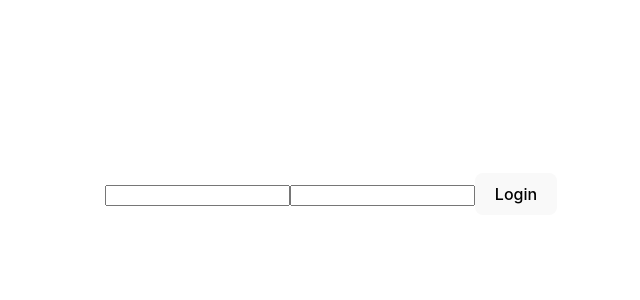
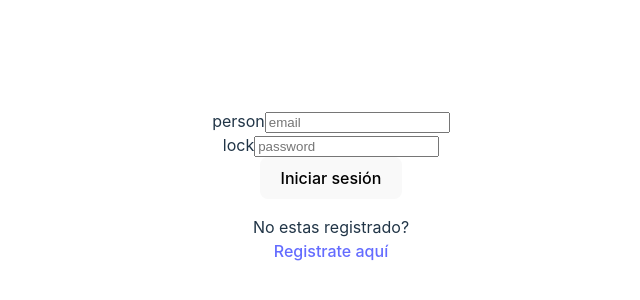
Before and after one commit to VeroPolegre/Fincas_Front, a React (Vite) app: page /login in a window 1280 px wide. Shown: the part 206-506 px from the top of the page, without its empty margins (309-949 px from the left). Built offline with nearby package versions, Linux system fonts and the light colour scheme.

Commit message:
login rename español

```diff
--- a/src/App.jsx
+++ b/src/App.jsx
@@ -2,18 +2,18 @@ import React from "react";
 import "./App.css";
 import Login from "./components/Login/Login";
 import Register from "./components/Register/Register";
-import { BrowserRouter,Routes, Route } from "react-router-dom";
+import { BrowserRouter as Router,Routes, Route } from "react-router-dom";
 
 function App() {
   return (
-    <div className="App">
-      <BrowserRouter>
+    <>
+      <Router>
         <Routes>
-          <Route path="/register" element={<Register />} />
-          <Route path="/login" element={<Login />} />
+          <Route path="/register" element={<Register />}> </Route>
+          <Route path="/login" element={<Login />}> </Route>
         </Routes>
-      </BrowserRouter>
-    </div>
+      </Router>
+    </>
   );
 }
 
--- a/src/components/Login/Login.jsx
+++ b/src/components/Login/Login.jsx
@@ -1,6 +1,8 @@
-import React, { useState } from "react";
-import { useDispatch } from "react-redux";
-import { login } from "../../features/auth/authSlice";
+import React, { useState, useEffect } from "react";
+import { useDispatch, useSelector } from "react-redux";
+import { login, reset } from "../../features/auth/authSlice";
+import { useNavigate } from "react-router-dom";
+import "./Login.scss";
 
 const Login = () => {
   const [formData, setFormData] = useState({
@@ -8,32 +10,100 @@ const Login = () => {
     password: "",
   });
   const { email, password } = formData;
+  const { isSuccess, message, isError } = useSelector((state) => state.auth);
+
+  const navigate = useNavigate();
+  const dispatch = useDispatch();
+
+  const [errors, setErrors] = useState({});
+  const [loginError, setLoginError] = useState(null);
+
+  useEffect(() => {
+    if (isSuccess) {
+      navigate("/");
+    }
+    if (isError) {
+      setLoginError("Email o contraseña incorrectos");
+    }
+    dispatch(reset());
+  }, [isSuccess, message, isError]);
+
   const onChange = (e) => {
-    setFormData((prevState) => ({
-      ...prevState,
+    setFormData({
+      ...formData,
       [e.target.name]: e.target.value,
-    }));
+    });
   };
-  const dispatch = useDispatch();
 
   const onSubmit = (e) => {
     e.preventDefault();
-    console.log("formData", formData);
+
+    const validationErrors = {};
+    if (!email) {
+      validationErrors.email = "Introduzca una dirección de correo electrónico";
+    }
+    if (!password) {
+      validationErrors.password = "Introduzca una contraseña";
+    }
+
+    if (Object.keys(validationErrors).length > 0) {
+      setErrors(validationErrors);
+      return;
+    }
+
+    setErrors({});
+    setLoginError(null);
     dispatch(login(formData));
   };
+
   return (
-    <>
-      <form onSubmit={onSubmit}>
-        <input type="email" name="email" value={email} onChange={onChange} />
+    <form onSubmit={onSubmit} className="form-register">
+      <div className="custom-label-input">
+        <label
+          htmlFor="usernameFormLogin"
+          className="material-symbols-outlined"
+        >
+          person
+        </label>
+        <input
+          type="text"
+          name="email"
+          placeholder="email"
+          value={email}
+          onChange={onChange}
+          id="usernameFormLogin"
+        />{" "}
+        {errors.email && <p>{errors.email}</p>}
+      </div>
+
+      <div className="custom-label-input">
+        <label
+          htmlFor="passwordFormLogin"
+          className="material-symbols-outlined"
+        >
+          lock
+        </label>
         <input
           type="password"
           name="password"
+          placeholder="password"
           value={password}
           onChange={onChange}
-        />
-        <button type="submit">Login</button>
-      </form>
-    </>
+          id="passwordFormLogin"
+        />{" "}
+        {errors.password && <p>{errors.password}</p>}
+      </div>
+
+      <button type="submit">Iniciar sesión</button>
+
+      {loginError && <p>{loginError}</p>}
+
+      <p className="redirect-message">
+        No estas registrado?<br></br>
+        <a href="../register">Registrate aquí</a>
+      </p>
+    </form>
   );
 };
+
 export default Login;
--- a/src/features/auth/authSlice.js
+++ b/src/features/auth/authSlice.js
@@ -1,33 +1,83 @@
-import { createSlice, createAsyncThunk } from "@reduxjs/toolkit";
-
-const user = JSON.parse(localStorage.getItem("user")) || null;
-const token = JSON.parse(localStorage.getItem("token")) || null;
+import { createAsyncThunk, createSlice } from "@reduxjs/toolkit";
+import authService from "./authService";
+const user = JSON.parse(localStorage.getItem("user"));
+const token = JSON.parse(localStorage.getItem("token"));
 
 const initialState = {
-  user: user,
-  token: token,
+  user: user || null,
+  token: token || null,
+  isError: false,
+  isSuccess: false,
+  message: "",
 };
 
-export const register = createAsyncThunk("auth/register", async (user) => {
-  try {
-    return await authService.register(user);
-  } catch (error) {
-    console.error(error);
+export const authSlice = createSlice({
+  name: "auth",
+  initialState,
+  reducers: {
+    reset: (state) => {
+      state.isError = false;
+      state.isSuccess = false;
+      state.message = "";
+    },
+  },
+  extraReducers: (builder) => {
+    builder
+      .addCase(register.fulfilled, (state, action) => {
+        state.isSuccess = true;
+        state.message = action.payload.message;
+        state.user = action.payload.user;
+        state.token = action.payload.token;
+      })
+      .addCase(register.rejected, (state, action) => {
+        state.isError = true;
+        state.message = action.payload;
+      })
+      .addCase(login.fulfilled, (state, action) => {
+        state.user = action.payload.user;
+        state.token = action.payload.token;
+        state.isSuccess = true;
+      })
+      .addCase(login.rejected, (state, action) => {
+        state.isError = true;
+        state.message = action.payload;
+      })
+      .addCase(logout.fulfilled, (state) => {
+        state.user = null;
+        state.token = null;
+      });
+  },
+});
+
+export const register = createAsyncThunk(
+  "auth/register",
+  async (formData, thunkAPI) => {
+    try {
+      return await authService.register(formData);
+    } catch (error) {
+      console.error(error);
+      return thunkAPI.rejectWithValue(message);
+    }
   }
-});
+);
+
 export const login = createAsyncThunk("auth/login", async (user) => {
   try {
     return await authService.login(user);
   } catch (error) {
     console.error(error);
+    const message = error.response.data.message;
+    return thunkAPI.rejectWithValue(message);
   }
 });
 
+export const logout = createAsyncThunk("auth/logout", async () => {
+  try {
+    return await authService.logout();
+  } catch (error) {
+    console.error(error);
+  }
+});
 
-export const authSlice = createSlice({
-    name: "auth",
-    initialState,
-    reducers: {},
-  });
-
+export const { reset } = authSlice.actions;
 export default authSlice.reducer;
```
Also changed, not shown: src/components/Login/Login.scss (added).
